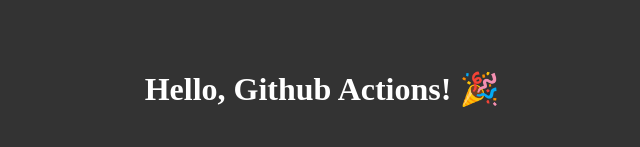
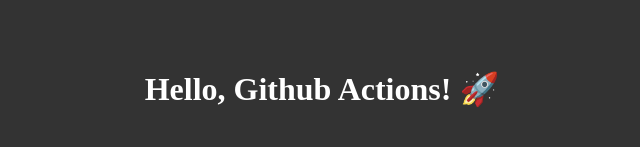
Before and after one commit to sarangkartikey50/nodejs-github-actions, a plain HTML site: page index.html in a window 1280 px wide. Shown: the part 311-458 px from the top of the page, 318-958 px from the left. Drawn offline with Linux system fonts and the light colour scheme.

Commit message:
Deploying to gh-pages from @ sarangkartikey50/nodejs-github-actions@9a981a52525e77fd6e0514b755998c9c5a6d5780 🚀

```diff
--- a/index.html
+++ b/index.html
@@ -23,7 +23,7 @@
         </style>
       </head>
       <body bgcolor="#333">
-        <h1>Hello, Github Actions! 🎉</h1>
+        <h1>Hello, Github Actions! 🚀</h1>
         <script src="./bundle.js"></script>
         <script>
           bundle.run();
```
